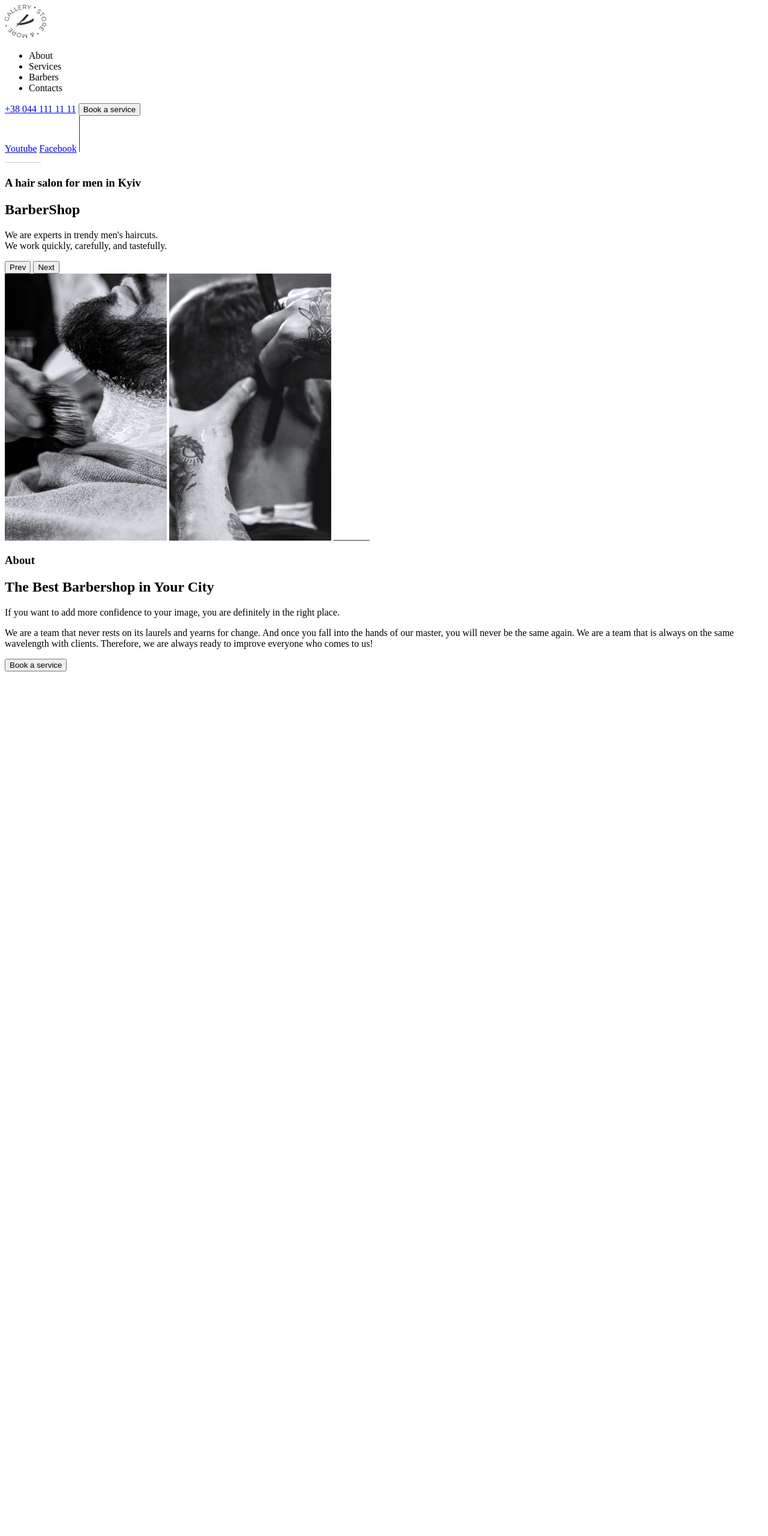
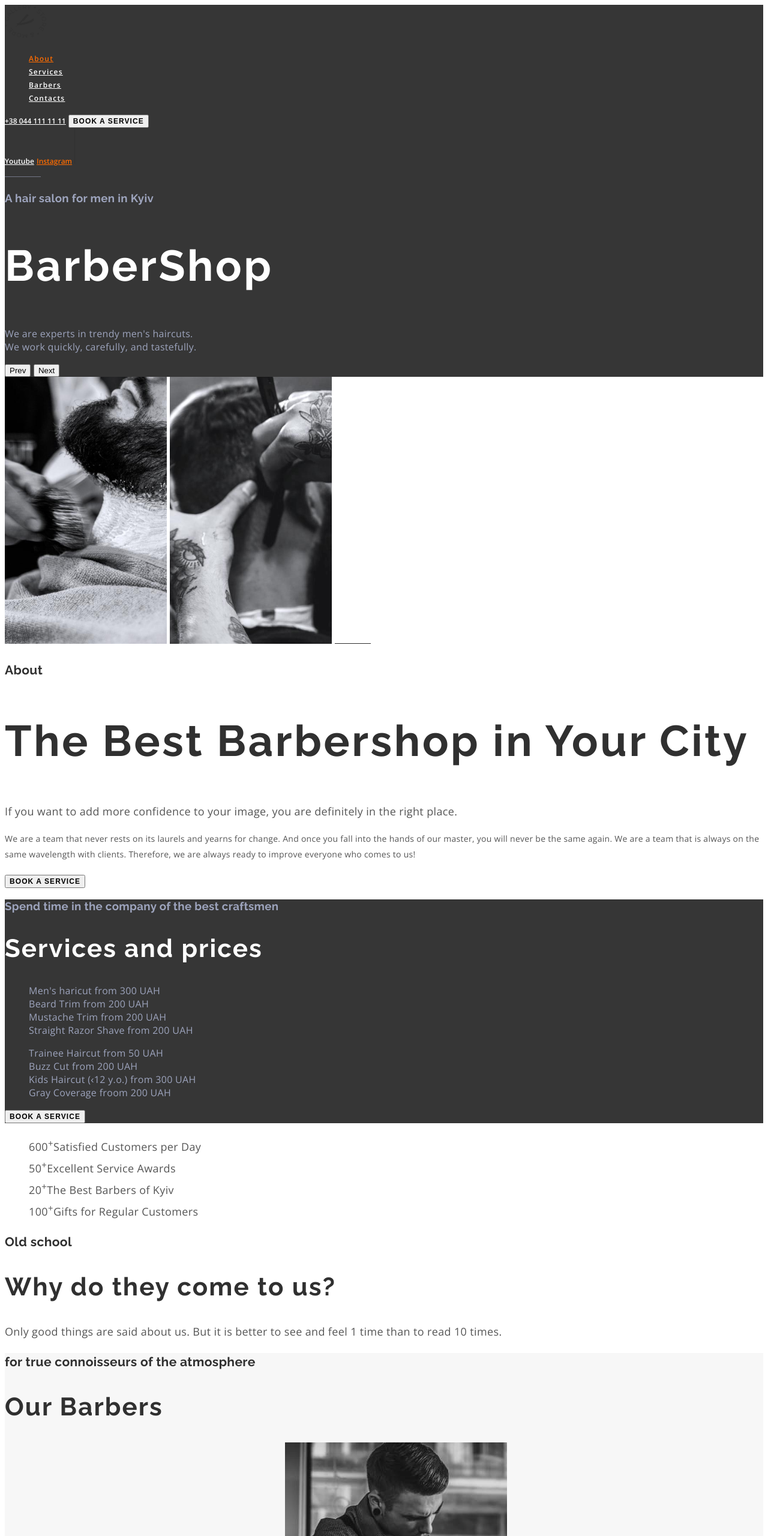
Before and after one commit to Emma1996/barbershop, a plain HTML site: page index.html in a window 1280 px wide. Shown: the top 2560 px of the page at 60% size. Before the commit the page ends 1127 px from the top, so only its background shows below. Drawn offline with nearby package versions, Linux system fonts and the light colour scheme.

Commit message:
latest version of the barbershop website

```diff
--- a/index.html
+++ b/index.html
@@ -5,43 +5,50 @@
     <meta http-equiv="X-UA-Compatible" content="IE=edge" />
     <meta name="viewport" content="width=device-width, initial-scale=1.0" />
     <title>Barbershop</title>
+    <link rel="stylesheet" href="main.css" />
   </head>
   <body>
-    <header>
+    <!--Header-->
+    <header class="global-header">
       <a href="index.html">
         <img src="images/logo.svg" alt="Logo" />
       </a>
-      <nav>
+      <nav class="main-navigation">
         <ul>
-          <li><a href="/about.html"></a>About</li>
-          <li><a href="/services.html"></a>Services</li>
-          <li><a href="/barbers.html"></a>Barbers</li>
-          <li><a href="/contact.html"></a>Contacts</li>
+          <li><a href="/about.html" class="active">About</a></li>
+          <li><a href="/services.html">Services</a></li>
+          <li><a href="/barbers.html">Barbers</a></li>
+          <li><a href="/contacts.html">Contacts</a></li>
         </ul>
       </nav>
-      <a href="tel:+38 044 111 11 11">+38 044 111 11 11</a>
-      <button>Book a service</button>
-      <section>
+      <a href="tel:+380441111111">+38 044 111 11 11</a>
+      <button class="button">Book a service</button>
+      <aside>
         <a
+          class="social-link"
           href="https://youtube.com"
           target="_blank"
           rel="nofollow norefferer noopener"
           >Youtube</a
         >
         <a
-          href="https://facebook.com"
+          class="social-link active"
+          href="https://instagram.com"
           target="_blank"
           rel="nofollow norefferer noopener"
-          >Facebook</a
+          >Instagram</a
         >
         <img src="images/header_section-divider.png" alt="|" />
-      </section>
+      </aside>
     </header>
+
+    <!--Main Content-->
     <main>
-      <section>
+      <!--Hero Section-->
+      <section class="section hero-section">
         <img src="images/landing-dash.png" alt="-" />
         <h3>A hair salon for men in Kyiv</h3>
-        <h1>BarberShop</h1>
+        <h1 class="hero-heading" title="BarberShop">BarberShop</h1>
         <p>
           We are experts in trendy men's haircuts. <br />
           We work quickly, carefully, and tastefully.
@@ -49,25 +56,162 @@
         <button>Prev</button>
         <button>Next</button>
       </section>
-      <section>
-        <img src="images/img-1.png" alt="Frizer tunde barba" />
-        <img src="images/img-2.png" alt="Frizer tunde parul" />
+
+      <!--About Section-->
+      <section class="section section-with-light-bg">
+        <img src="images/img-1.png" alt="Barber cutting beard" />
+        <img src="images/img-2.png" alt="Barber cutting hair" />
         <img src="images/about-line.png" alt="-" height="1px" width="60px" />
-        <h3>About</h3>
-        <h2>The Best Barbershop in Your City</h2>
+        <h3 class="section-sub-heading">About</h3>
+        <h2 class="section-heading">The Best Barbershop in Your City</h2>
         <p>
           If you want to add more confidence to your image, you are definitely
           in the right place.
         </p>
-        <p>
+        <p class="small-text">
           We are a team that never rests on its laurels and yearns for change.
           And once you fall into the hands of our master, you will never be the
           same again. We are a team that is always on the same wavelength with
           clients. Therefore, we are always ready to improve everyone who comes
           to us!
         </p>
-        <button>Book a service</button>
+        <button class="button">Book a service</button>
+      </section>
+
+      <!--Services and prices-->
+      <section class="section">
+        <h3 class="section-sub-heading">
+          Spend time in the company of the best craftsmen
+        </h3>
+        <h2>Services and prices</h2>
+        <ul class="service-list">
+          <li><span>Men's haricut</span> <span>from 300 UAH</span></li>
+          <li><span>Beard Trim</span> <span>from 200 UAH</span></li>
+          <li><span>Mustache Trim</span> <span>from 200 UAH</span></li>
+          <li><span>Straight Razor Shave</span> <span>from 200 UAH</span></li>
+        </ul>
+        <ul>
+          <li><span>Trainee Haircut </span> <span>from 50 UAH</span></li>
+          <li><span>Buzz Cut</span> <span>from 200 UAH</span></li>
+          <li>
+            <span>Kids Haircut (&lsaquo;12 y.o.)</span>
+            <span>from 300 UAH</span>
+          </li>
+          <li><span>Gray Coverage</span> <span>froom 200 UAH</span></li>
+        </ul>
+        <button class="button">Book a service</button>
+      </section>
+
+      <!-- Old school-->
+      <section class="section section-with-light-bg">
+        <ul>
+          <li>
+            <span>600</span><sup>+</sup>Satisfied Customers per Day<span></span>
+          </li>
+          <li>
+            <span>50</span><sup>+</sup><span>Excellent Service Awards</span>
+          </li>
+          <li>
+            <span>20</span><sup>+</sup><span>The Best Barbers of Kyiv</span>
+          </li>
+          <li>
+            <span>100</span><sup>+</sup><span>Gifts for Regular Customers</span>
+          </li>
+        </ul>
+        <article>
+          <h3>Old school</h3>
+          <h2>Why do they come to us?</h2>
+          <p>
+            Only good things are said about us. But it is better to see and feel
+            1 time than to read 10 times.
+          </p>
+        </article>
+      </section>
+
+      <!--Our Barbers-->
+      <section class="section section-with-light-bg section-with-gray-bg">
+        <h3 class="section-sub-heading">
+          for true connoisseurs of the atmosphere
+        </h3>
+        <h2>Our Barbers</h2>
+        <ul class="barbers-list">
+          <li>
+            <img src="./images/JohnSmith.jpg" alt="Barber John Smith" /> <br />
+            <span>John Smith<br /></span>
+            <em>Extreme Barber</em>
+          </li>
+          <li>
+            <img src="./images/MicheleDoe.jpg" alt="Barber Michele Doe" />
+            <br />
+            <span>Michele Doe<br /></span>
+            <em>Extreme Barber</em>
+          </li>
+          <li>
+            <img src="./images/AlanBlack.jpg" alt="Barber Alan Black" /> <br />
+            <span>Alan Black<br /></span>
+            <em>Extreme Barber</em>
+          </li>
+        </ul>
+      </section>
+
+      <!--Motto-->
+      <section class="section section-with-light-bg">
+        <h3>In Latin, "barba" means "beard"</h3>
+        <ul>
+          <li><img src="./images/motto1.jpg" alt="Barber cutting hair" /></li>
+          <li><img src="./images/motto2.jpg" alt="Barber prepping beard" /></li>
+          <li>
+            <img src="./images/motto3.jpg" alt="Barber cleaning beard " />
+          </li>
+          <li><img src="./images/motto4.jpg" alt="Barber trimming beard" /></li>
+        </ul>
+      </section>
+
+      <!--Contacts-->
+      <section class="section">
+        <h2>Contacts</h2>
+        <address>
+          <span>
+            <img src="./images/map-pin-icon.svg" alt="map pin" /> Main Street,
+            7A Kyiv, 08132
+          </span>
+          <br />
+        </address>
+        <a href="tel:+380441111111"
+          ><img src="./images/phone-icon.svg" alt="phone icon" />+38 044 111 11
+          11</a
+        >
+        <a href="mailto:"
+          ><img
+            src="./images/mail-icon.svg"
+            alt="mail icon"
+          />barbershop@email.com</a
+        >
+        DIV
+        <h3>working hours</h3>
+        <p>
+          Daily from <time datetime="9:00AM"> 9:00 AM </time> till
+          <time datetime="22:00PM"></time> 22:00 PM
+        </p>
       </section>
     </main>
+
+    <!--Footer-->
+    <footer>
+      <span> &#169; Copyright 2022</span>
+
+      <a
+        href="https://instagram.com"
+        target="_blank"
+        rel="nofollow norefferer noopener"
+        >Instagram</a
+      >
+      <a
+        href="https://youtube.com"
+        target="_blank"
+        rel="nofollow norefferer noopener"
+        >Youtube</a
+      >
+    </footer>
   </body>
 </html>
--- /dev/null
+++ b/main.css
@@ -0,0 +1,184 @@
+@import url("https://fonts.googleapis.com/css2?family=Open+Sans:wght@400;600;700&family=Raleway:wght@700&display=swap");
+
+:root {
+  --link-color: #ffffff;
+  --text-active: #ff6c00;
+  --link-active-color: #ff6c00;
+  --text-font-family: "Open Sans", sans-serif;
+  --heading-font-family: "Raleway", sans-serif;
+  --text-color: #9da4bd;
+  --text-alternate-color: ##303030;
+  --subheading-color: #9da4bd;
+  --heading-color: #ffffff;
+  --heading-alternate-color: #303030;
+}
+
+body {
+  font-family: var(--text-font-family);
+}
+
+h1,
+h2,
+h3,
+h4,
+h5,
+h6 {
+  font-weight: bold;
+  font-family: var(--heading-font-family);
+}
+
+h2 {
+  font-size: 42px;
+  line-height: 49px;
+  letter-spacing: 0.05em;
+}
+
+ul {
+  list-style-type: none;
+}
+
+.button {
+  font-weight: 600;
+  font-size: 12px;
+  line-height: 16px;
+  letter-spacing: 0.09em;
+  text-transform: uppercase;
+}
+
+/* Global Header */
+.global-header {
+  background: #363636;
+}
+
+.global-header a {
+  color: var(--link-color);
+  font-size: 12px;
+  line-height: 16px;
+  font-weight: 600;
+}
+
+.global-header .main-navigation a,
+.global-header .main-navigation a:visited {
+  letter-spacing: 0.1em;
+}
+
+.global-header a.active {
+  color: var(--link-active-color);
+}
+
+.global-header a.social-links {
+  font-size: 11px;
+  line-height: 15px;
+  letter-spacing: 0.2em;
+}
+
+.global-header .main-navigation .phone-number {
+  text-transform: uppercase;
+}
+
+.hero-heading {
+  font-family: "Raleway";
+  font-style: normal;
+  font-weight: 700;
+  font-size: 72px;
+  line-height: 85px;
+  letter-spacing: 0.05em;
+  color: var(--heading-color);
+}
+
+.hero-section {
+  background: #363636;
+}
+
+.section-heading {
+  font-size: 72px;
+  line-height: 85px;
+  letter-spacing: 0.05em;
+  color: #ffffff;
+}
+
+.section {
+  background: #363636;
+  color: var(--text-color);
+  letter-spacing: 0.02em;
+}
+
+.section address {
+  font-weight: 400;
+  font-size: 18px;
+  line-height: 30px;
+  letter-spacing: 0.02em;
+  color: var(--text-color);
+}
+
+.section address a {
+  color: var(--text-color);
+}
+
+.section address a:hover,
+.section address a:focus {
+  color: var(--link-color);
+}
+.section h3 {
+  color: var(--text-color);
+}
+
+.section h1,
+.section h2 {
+  color: var(--heading-color);
+}
+
+.section-with-light-bg {
+  background: #ffffff;
+  color: #555555;
+  font-style: normal;
+  font-weight: 400;
+  font-size: 18px;
+  line-height: 30px;
+}
+
+.section-with-light-bg h1,
+.section-with-light-bg h2,
+.section-with-light-bg h3 {
+  color: var(--heading-alternate-color);
+}
+
+.small-text {
+  font-weight: 400;
+  font-size: 14px;
+  line-height: 26px;
+  letter-spacing: 0.02em;
+}
+
+.section-with-gray-bg {
+  background: #f7f7f7;
+}
+
+/* List */
+.barbers-list li {
+  font-weight: 400;
+  font-size: 18px;
+  line-height: 25px;
+  text-align: center;
+  letter-spacing: 0.02em;
+}
+
+.barbers-list li em {
+  font-size: 14px;
+  line-height: 19px;
+  text-align: center;
+  letter-spacing: 0.02em;
+  color: var(--text-active);
+}
+
+.services-list {
+  font-weight: 400;
+  font-size: 18px;
+  line-height: 30px;
+  letter-spacing: 0.02em;
+  color: var(--text-color);
+}
+
+.no-underline {
+  text-decoration: none;
+}
```
Also changed, not shown: about.html (added, +12 -0 lines), barbers.html (added, +10 -0 lines), contacts.html (renamed from about/about.html, +2 -4 lines), services.html (added, +10 -0 lines), images/AlanBlack.jpg (added), images/JohnSmith.jpg (added), images/MicheleDoe.jpg (added), images/mail-icon.svg (added), images/map-pin-icon.svg (added), images/motto1.jpg (added), images/motto2.jpg (added), images/motto3.jpg (added), images/motto4.jpg (added), images/phone-icon.svg (added).
